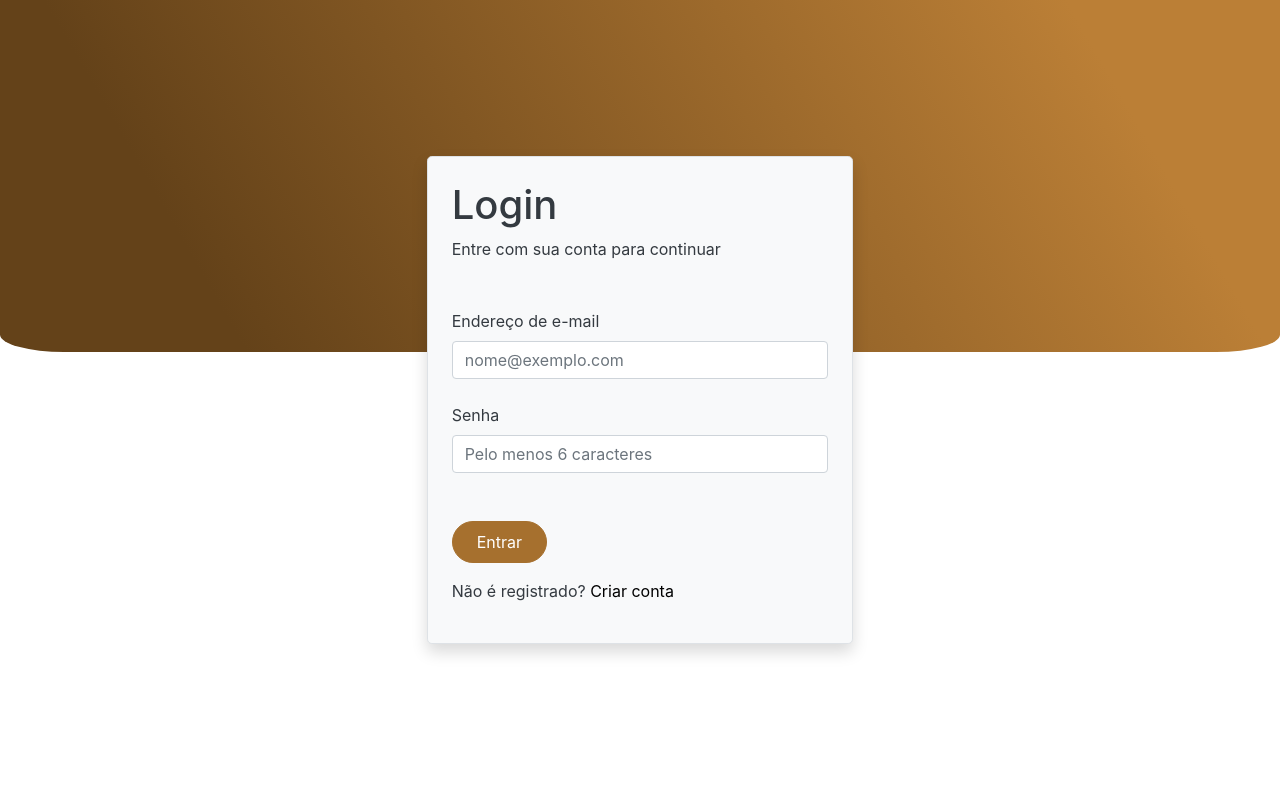
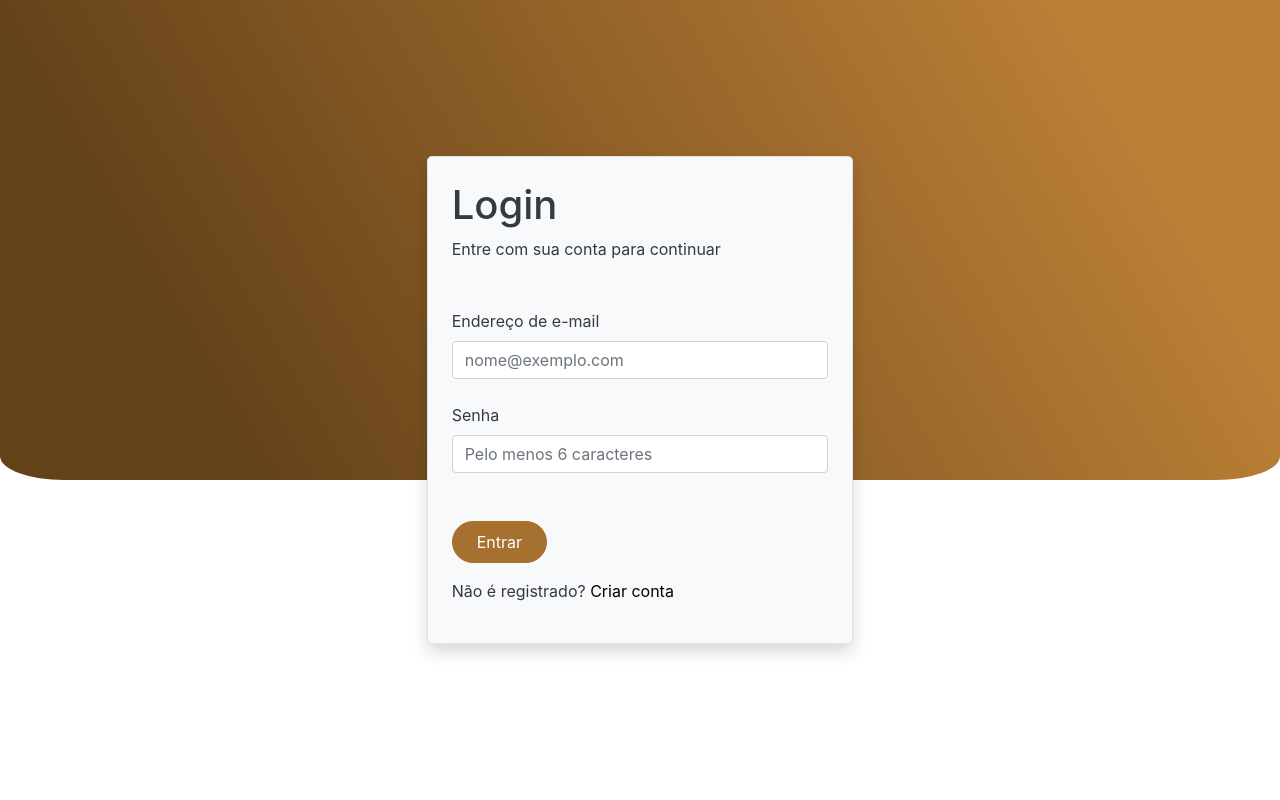
Before and after one commit to Ryrden/financial-management-system, a PHP site: the page made by src/views/login.php in a window 1280 px wide. Run offline with PHP 8.4, Linux system fonts and the light colour scheme; the template is opened without the code that fills it, so the values that code supplies are empty; some libraries are stand-ins or nearby versions.

Commit message:
fix: backgroud marrom sem div a mais

```diff
--- a/src/styles/style.css
+++ b/src/styles/style.css
@@ -22,7 +22,8 @@ body{
     color: var(--CorTexto);
 }
 
-.bg-half {
+.bg-half::before {
+    content: ' ';
     position: absolute;
     top: 0;
     right: 0;
@@ -30,6 +31,10 @@ body{
     width: 100vw;
     border-radius: 0 0 5% 5%;
     background: linear-gradient(60deg, var(--BackgroundPrimary) 16.62%, var(--BackgroundSecond) 85.61%) no-repeat;
+}
+
+.bg-half.bigger::before {
+    height: 30em;
 }
 
 a{
--- a/src/views/cadastro.php
+++ b/src/views/cadastro.php
@@ -32,8 +32,7 @@
 </head>
 
 <body>
-    <div class="bg-half bigger"></div>
-    <div class="d-flex vh-100 justify-content-center align-items-center">
+    <div class="bg-half d-flex vh-100 justify-content-center align-items-center">
         <div class="container bg-light col-md-4 border shadow p-4 rounded-lg">
             <h1 class="text-dark">Cadastro</h1>
             <p class="text-dark">Preencha as caixas abaixo com seus dados</p>
--- a/src/views/home.php
+++ b/src/views/home.php
@@ -35,8 +35,7 @@ $transactions = Transaction::listAll($_SESSION["user"]["codigo"]);
 </head>
 
 <body>
-<div class="container-fluid">
-    <div class="bg-half"></div>
+<div class="container-fluid bg-half">
     <!-- Modal -->
     <div class="modal fade" id="editTransactionModal" tabindex="-1" role="dialog"
          aria-labelledby="exampleModalCenterTitle" aria-hidden="true">
--- a/src/views/login.php
+++ b/src/views/login.php
@@ -36,8 +36,7 @@
 </head>
 
 <body>
-    <div class="bg-half bigger"></div>
-    <div class="d-flex vh-100 justify-content-center align-items-center">
+    <div class="bg-half bigger d-flex vh-100 justify-content-center align-items-center">
         <div class="bg-light container col-md-4 border shadow p-4 rounded-lg">
             <h1 class="text-dark">Login</h1>
             <p class="text-dark">Entre com sua conta para continuar</p>
```
